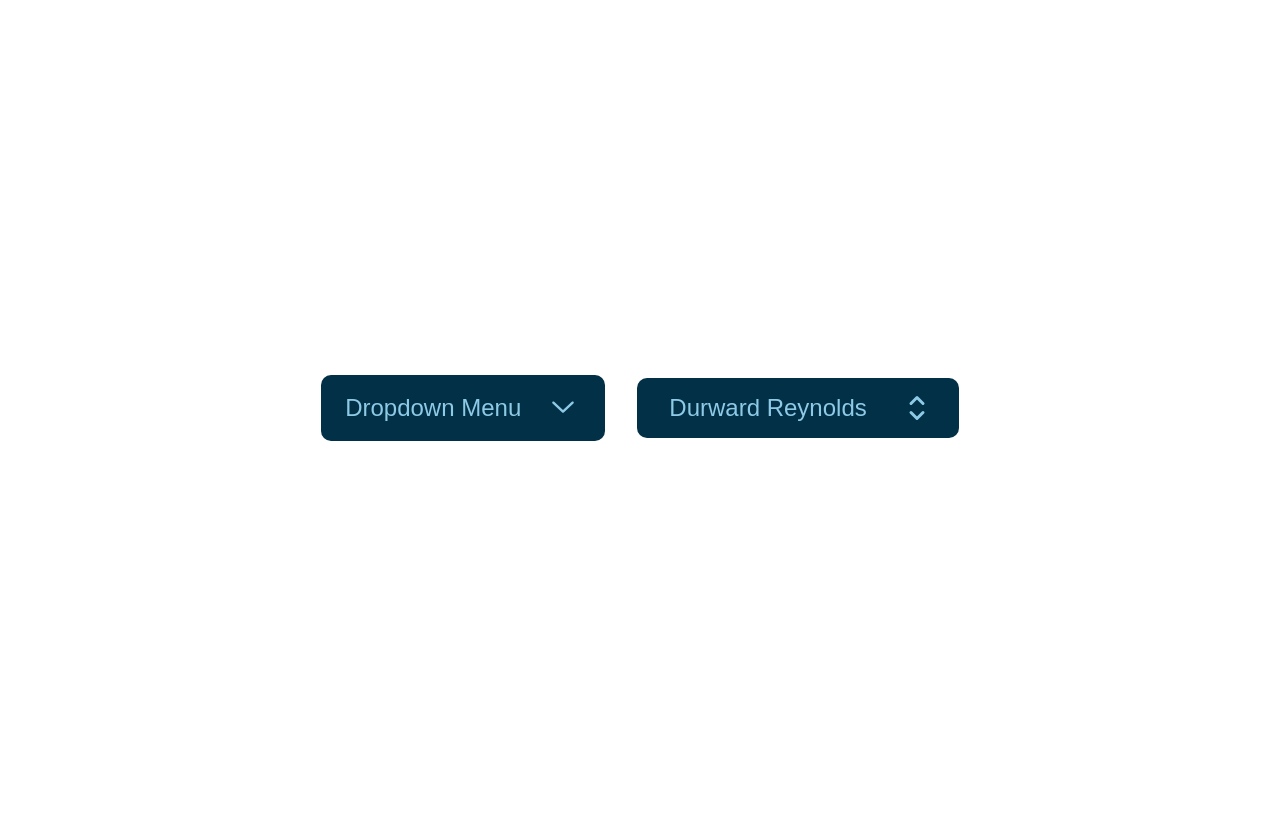
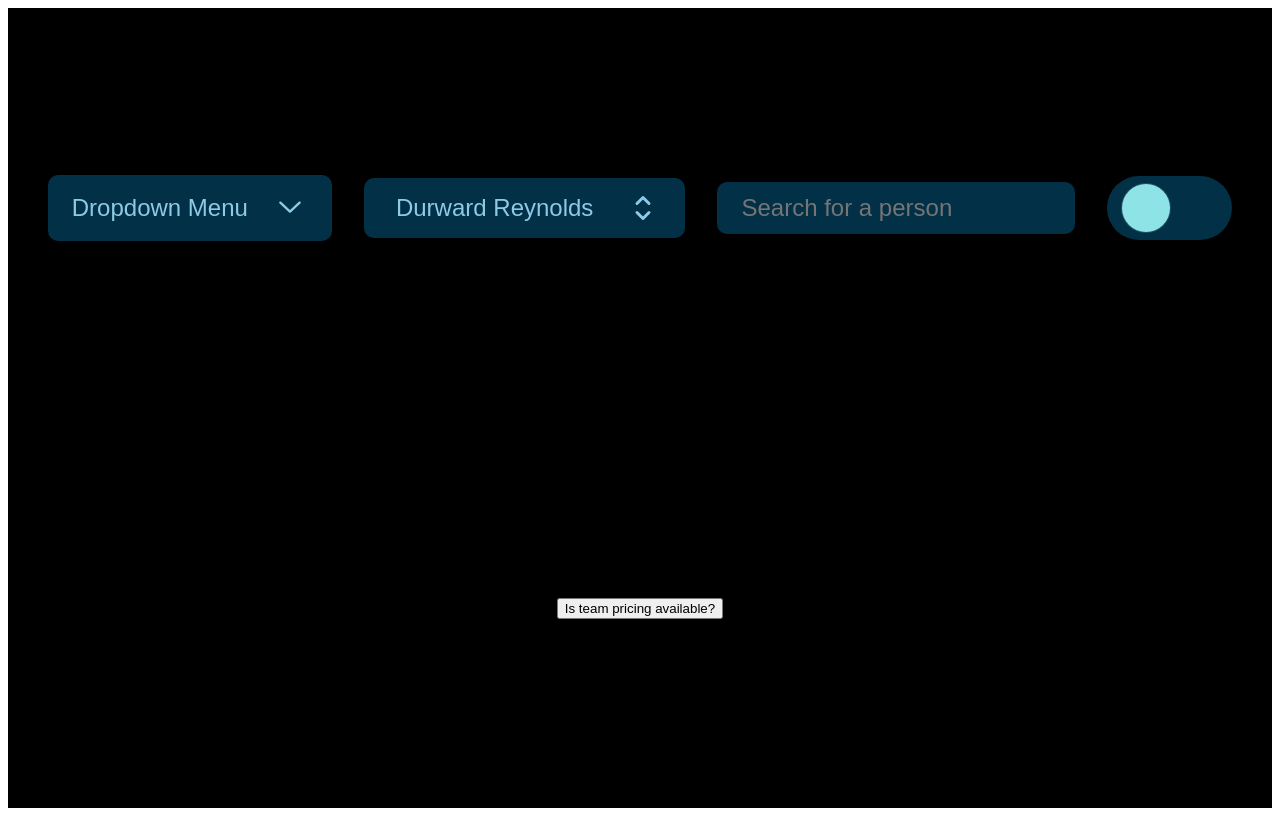
Before and after one commit to dangersflow/ComponentLibrary, a React (Create React App) app: page / in a window 1280 px wide. Built offline with nearby package versions, Linux system fonts and the light colour scheme.

Commit message:
finished early version of switch; starting disclosure component

```diff
--- a/src/App.tsx
+++ b/src/App.tsx
@@ -5,17 +5,22 @@ import { BiLogIn } from "react-icons/bi";
 import { GiArchiveRegister } from "react-icons/gi";
 import { AiFillDelete } from "react-icons/ai";
 import MyListbox from "./components/Listbox";
+import MyCombobox from "./components/Combobox";
+import MyToggle from "./components/Switch";
+import MyDisclosure from "./components/Disclosure";
 
 export default function App() {
   return (
+    <>
       <div
         style={{
           display: "flex",
           flexDirection: "row",
           justifyContent: "center",
           alignItems: "center",
-        height: "100vh",
+          height: "50vh",
           gap: "2em",
+          backgroundColor: "black",
         }}
       >
         <Popover buttonLabel={"Dropdown Menu"} iconOrientation={"right"}>
@@ -36,6 +41,22 @@ export default function App() {
           />
         </Popover>
         <MyListbox />
+        <MyCombobox />
+        <MyToggle />
       </div>
+      <div
+        style={{
+          display: "flex",
+          flexDirection: "row",
+          justifyContent: "center",
+          alignItems: "center",
+          height: "50vh",
+          gap: "2em",
+          backgroundColor: "black",
+        }}
+      >
+        <MyDisclosure />
+      </div>
+    </>
   );
 }
--- /dev/null
+++ b/src/components/Combobox.tsx
@@ -0,0 +1,155 @@
+import { useState } from "react";
+import { Combobox } from "@headlessui/react";
+import styled from "styled-components";
+import { motion, AnimatePresence } from "framer-motion";
+import { BiSearch } from "react-icons/bi";
+
+const people = [
+  "Durward Reynolds",
+  "Kenton Towne",
+  "Therese Wunsch",
+  "Benedict Kessler",
+  "Katelyn Rohan",
+  "Sherwood Schaefer",
+  "Colin Jones",
+  "Mallory Kuhic",
+  "Meghan Littel",
+  "Briana Howell",
+  "Isaias Wolff",
+  "Russel Schaden",
+  "Herminio Armstrong",
+  "Jack Christiansen",
+  "Carmella Kshlerin",
+  "Laurie Kulas",
+  "Keagan Langosh",
+  "Lauriane Kihn",
+];
+
+const ComboboxInput = styled(motion.input)`
+  display: inline-flex;
+  width: auto;
+  font-size: 1.5em;
+  color: #8ecae6;
+  gap: 1em;
+  padding: 0.5em 1em 0.5em 1em;
+  justify-content: center;
+  align-items: center;
+  border-radius: 10px;
+  border: none;
+  background-color: #023047;
+  position: relative;
+  overflow: hidden;
+`;
+
+const ComboboxOptions = styled(motion.div)`
+  display: flex;
+  flex-direction: column;
+  border-radius: 10px;
+  margin-top: 0.5em;
+  background-color: #023047;
+  color: #8ecae6;
+  min-width: 350px;
+  padding: 1em 2em 1em 1em;
+  position: absolute;
+  top: 4em;
+  left: 0;
+  max-height: 300px;
+  overflow-y: auto;
+`;
+
+const ComboboxWrapper = styled(motion.div)`
+  display: flex;
+  flex-direction: column;
+  position: relative;
+`;
+
+const ComboboxOption = styled(motion.div)`
+  display: flex;
+  border-radius: 10px;
+  margin: 0.5em;
+  padding: 1em 0em 1em 1em;
+  font-size: 1.2em;
+  align-items: center;
+  cursor: pointer;
+
+  &:hover {
+    background-color: #8ecae638;
+  }
+  &:focus {
+    border: 1px solid #8ee3e6;
+    box-shadow: 0 0 0 1px #8ecae6;
+  }
+  &:active {
+    background-color: #8ecae638;
+  }
+`;
+
+const InputBox = motion(Combobox.Input);
+
+export default function MyCombobox() {
+  const [selectedPerson, setSelectedPerson] = useState(people[0]);
+  const [query, setQuery] = useState("");
+
+  const filteredPeople =
+    query === ""
+      ? people
+      : people.filter((person) => {
+          return person.toLowerCase().includes(query.toLowerCase());
+        });
+
+  return (
+    <Combobox onChange={setSelectedPerson}>
+      {({ open }) => (
+        <ComboboxWrapper>
+          <Combobox.Input
+            as={ComboboxInput}
+            onChange={(event) => setQuery(event.target.value)}
+            placeholder="Search for a person"
+            whileFocused={{
+              border: "1px solid #8ecae6",
+              boxShadow: "0 0 0 1px #8ecae6",
+            }}
+          />
+          <AnimatePresence>
+            {open && (
+              <Combobox.Options
+                as={ComboboxOptions}
+                static
+                key={"panel"}
+                initial={{
+                  y: -50,
+                  opacity: 0,
+                }}
+                animate={{
+                  y: 0,
+                  opacity: 1,
+                }}
+                exit={{
+                  opacity: 0,
+                  y: -50,
+                  transition: { duration: 0.5, type: "spring", bounce: 0.5 },
+                }}
+                transition={{
+                  duration: 0.5,
+                  type: "spring",
+                  bounce: 0.5,
+                }}
+              >
+                {filteredPeople.map((person, index) => (
+                  <Combobox.Option
+                    as={ComboboxOption}
+                    key={person}
+                    value={person}
+                    tabIndex={index}
+                  >
+                    {person}
+                  </Combobox.Option>
+                ))}
+              </Combobox.Options>
+            )}
+          </AnimatePresence>
+        </ComboboxWrapper>
+      )}
+    </Combobox>
+  );
+}
--- /dev/null
+++ b/src/components/Disclosure.tsx
@@ -0,0 +1,21 @@
+import { Disclosure } from "@headlessui/react";
+import styled from "styled-components";
+import { motion } from "framer-motion";
+
+const DisclosureWrapper = styled(motion.div)`
+  display: flex;
+  flex-direction: column;
+  position: relative;
+`;
+
+export default function MyDisclosure() {
+  return (
+    <Disclosure as={DisclosureWrapper}>
+      <Disclosure.Button>Is team pricing available?</Disclosure.Button>
+      <Disclosure.Panel>
+        Yes! You can purchase a license that you can share with your entire
+        team.
+      </Disclosure.Panel>
+    </Disclosure>
+  );
+}
--- /dev/null
+++ b/src/components/Switch.tsx
@@ -0,0 +1,68 @@
+import { useState } from "react";
+import { Switch } from "@headlessui/react";
+import styled from "styled-components";
+import { HTMLMotionProps, motion, MotionAdvancedProps } from "framer-motion";
+
+const SwitchWrapper = styled(motion.div)`
+  display: flex;
+  font-size: 1.5em;
+  color: #8ecae6;
+  flex-direction: column;
+  gap: 1em;
+`;
+
+const SwitchButton = styled(motion.div)`
+  display: flex;
+  width: auto;
+  border-radius: 20px;
+`;
+
+const SwitchTrack = styled(motion.span)<SwitchTrackProps>`
+  display: flex;
+  width: 4em;
+  height: 1.5em;
+  padding: 0.6em;
+  border-radius: 40px;
+  background-color: #023047;
+  align-items: center;
+`;
+
+const SwitchThumb = styled(motion.span)`
+  display: flex;
+  width: 2em;
+  height: 2em;
+  border-radius: 2em;
+  background-color: #8ee3e6;
+  transition: background-color 0.15s ease;
+  box-shadow: 0 0 0 1px #8ecae638;
+`;
+
+const SwitchLabel = styled(motion.span)`
+  display: flex;
+  width: auto;
+  font-size: 1em;
+  color: #8ecae6;
+`;
+
+interface SwitchTrackProps extends HTMLMotionProps<"span"> {
+  enabled?: boolean;
+}
+
+export default function MyToggle() {
+  const [enabled, setEnabled] = useState(false);
+
+  return (
+    <SwitchWrapper>
+      <Switch checked={enabled} onChange={setEnabled} as={SwitchButton}>
+        <SwitchTrack
+          style={{ justifyContent: enabled ? "flex-end" : "flex-start" }}
+        >
+          <SwitchThumb
+            layout
+            transition={{ type: "spring", stiffness: 700, damping: 30 }}
+          />
+        </SwitchTrack>
+      </Switch>
+    </SwitchWrapper>
+  );
+}
--- a/src/index.tsx
+++ b/src/index.tsx
@@ -1,5 +1,6 @@
 import { StrictMode } from "react";
 import { createRoot } from "react-dom/client";
+import "./styles.css";
 
 import App from "./App";
 
```
Lines whose indentation alone changed are shown as unchanged.
